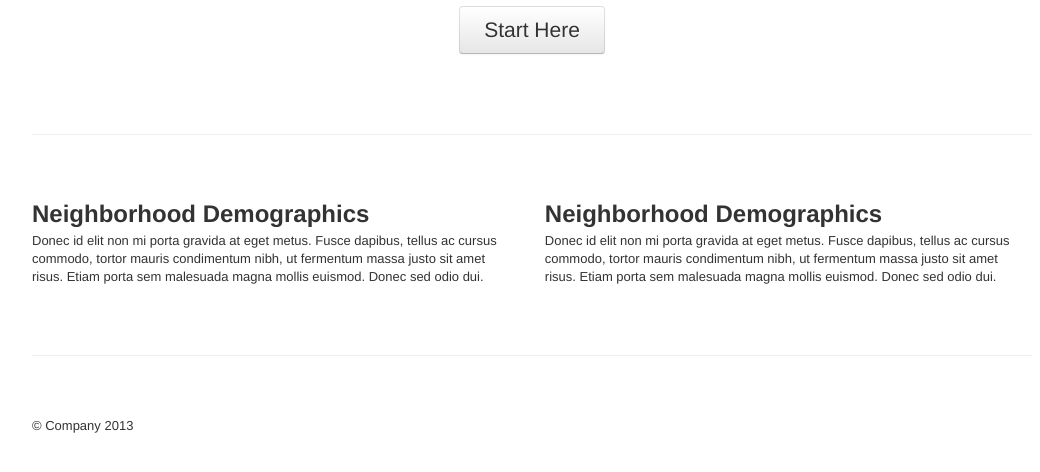
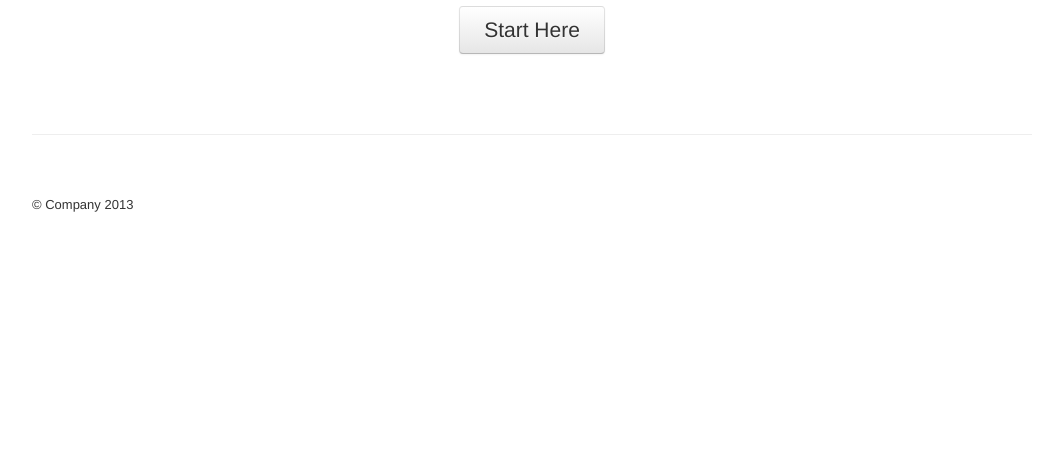
Before and after one commit to YolandaMDavis/howdoi, a PHP site: page / in a window 1280 px wide. Shown: the part 282-754 px from the top of the page, without its empty margins (108-1148 px from the left). Run offline with PHP 8.4, Linux system fonts and the light colour scheme; some libraries are stand-ins or nearby versions.

Commit message:
created service calls for php and visualization layout

```diff
--- a/index.php
+++ b/index.php
@@ -1,3 +1,4 @@
+<html>
 <head>
 <meta charset="UTF-8">
 <meta http-equiv="Content-Type" content="text/html;UTF-8"/>
@@ -124,32 +125,21 @@
       </div>
       <div class="modal-body">
         <p>
-        <form action="search.php">
+        <form action="search.php" id="searchRegions" method="POST">
             <select name="state" id="state">
-                <option value="121">Georgia</option>
+                <option value="13">Georgia</option>
+            </select>
+            <select name="county" id="county">
+                <option value="121">Fulton County</option>
             </select>
         </form>
         </p>
       </div>
       <div class="modal-footer">
         <button class="btn" data-dismiss="modal" aria-hidden="true">Cancel</button>
-        <button class="btn btn-primary">Search Region</button>
+        <button class="btn btn-primary" onclick="$('#searchRegions').submit();">Search Region</button>
       </div>
     </div>
-      <hr>
-
-      <!-- Example row of columns -->
-      <div class="row-fluid">
-        <div class="span6">
-          <h2>Neighborhood Demographics</h2>
-          <p>Donec id elit non mi porta gravida at eget metus. Fusce dapibus, tellus ac cursus commodo, tortor mauris condimentum nibh, ut fermentum massa justo sit amet risus. Etiam porta sem malesuada magna mollis euismod. Donec sed odio dui. </p>
-
-        </div>
-        <div class="span6">
-          <h2>Neighborhood Demographics</h2>
-          <p>Donec id elit non mi porta gravida at eget metus. Fusce dapibus, tellus ac cursus commodo, tortor mauris condimentum nibh, ut fermentum massa justo sit amet risus. Etiam porta sem malesuada magna mollis euismod. Donec sed odio dui. </p>
-        </div>
-      </div>
       <hr>
 
       <div class="footer">
```
Also changed, not shown: 1 other file.
